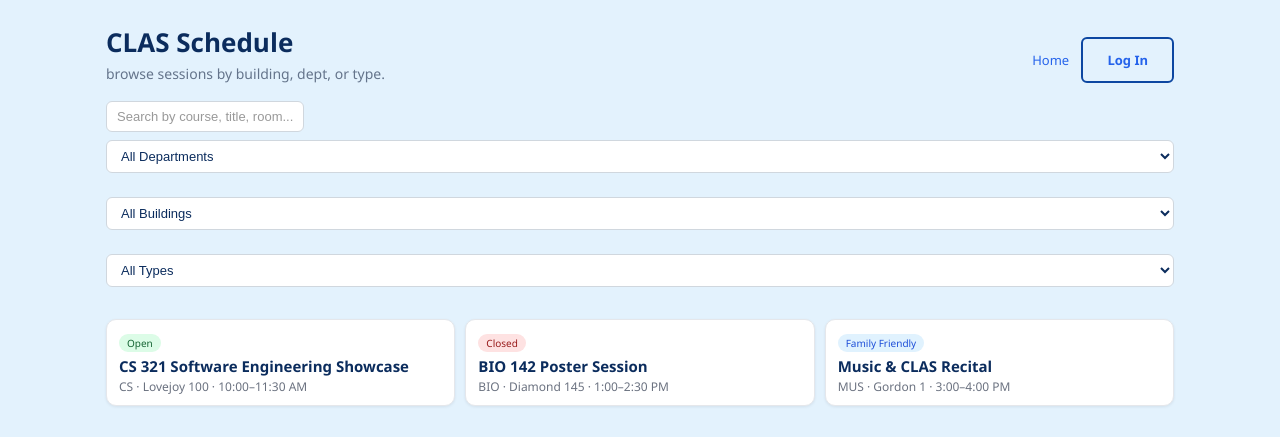
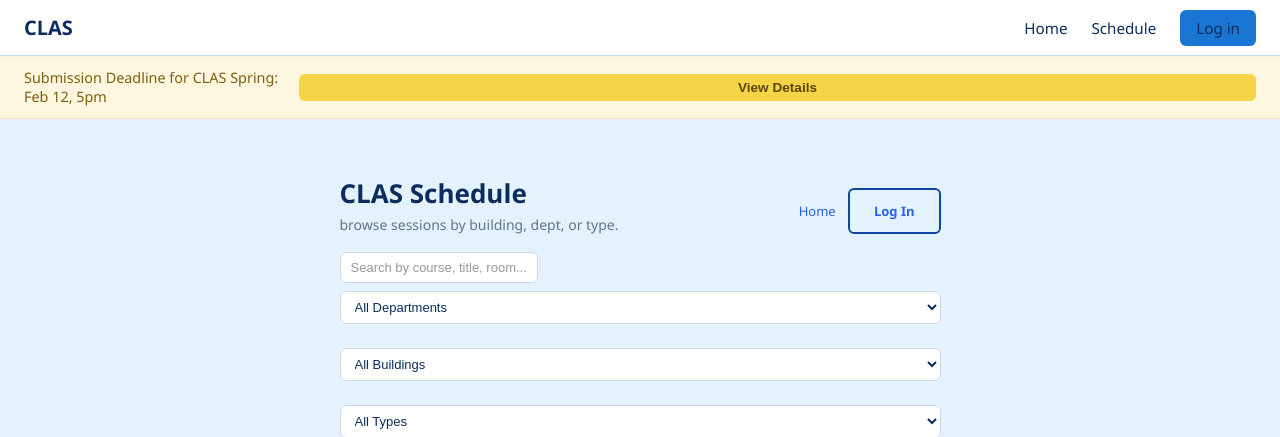
Before and after one commit to NotSMX/Group-Sprint-3-Flask-App, a Flask app: page /schedule in a window 1280 px wide. Shown: the top 437 px of the page. Run offline with Flask 3, Linux system fonts and the light colour scheme.

Commit message:
schedule.html now implements base.html so the top bar on the home page also shows up on the schedule page

```diff
--- a/static/style.css
+++ b/static/style.css
@@ -193,7 +193,8 @@ body {
   color: #fff;
   border: none;
   cursor: pointer;
-  font-size: .95rem
+  font-size: .95rem;
+  margin-bottom: 10px;
 }
 
 .btn:hover {
@@ -373,6 +374,10 @@ body {
   margin-bottom: 24px;
   color: var(--ink);
   font-weight: 700
+}
+
+.login-container p {
+  margin-top: 16px;
 }
 
 input[type=text],
--- a/templates/base.html
+++ b/templates/base.html
@@ -2,7 +2,7 @@
 <html lang="en">
 <head>
   <meta charset="UTF-8" />
-  <title>CLAS — Welcome</title>
+  <title>{% block title %}CLAS — Welcome{% endblock %}</title>
   <link rel="stylesheet" href="{{ url_for('static', filename='style.css') }}" />
 </head>
 <body>
@@ -32,6 +32,7 @@
 
   <!-- Hero. I made this for phone compatibility -->
   <main class="shell">
+    {% block content %}
     <section class="hero">
       <h1>CLAS SCHEDULING</h1>
       <p>Find sessions, schedule a presentation, stay updated!</p>
@@ -59,6 +60,7 @@
         {% endif %}
       </div>
     </section>
+    {% endblock %}
   </main>
 </body>
 </html>
--- a/templates/schedule.html
+++ b/templates/schedule.html
@@ -6,6 +6,11 @@
   <link rel="stylesheet" href="{{ url_for('static', filename='style.css') }}">
 </head>
 <body class="schedule-page">
+  {% extends "base.html" %}
+
+  {% block title %}CLAS Schedule{% endblock %}
+
+  {% block content %}
   <div class="schedule-wrapper">
     <header class="schedule-header">
       <div class="schedule-title-block">
@@ -119,5 +124,6 @@
     building.addEventListener("change", applyFilters)
     type.addEventListener("change", applyFilters)
   </script>
+  {% endblock %}
 </body>
 </html>
```
